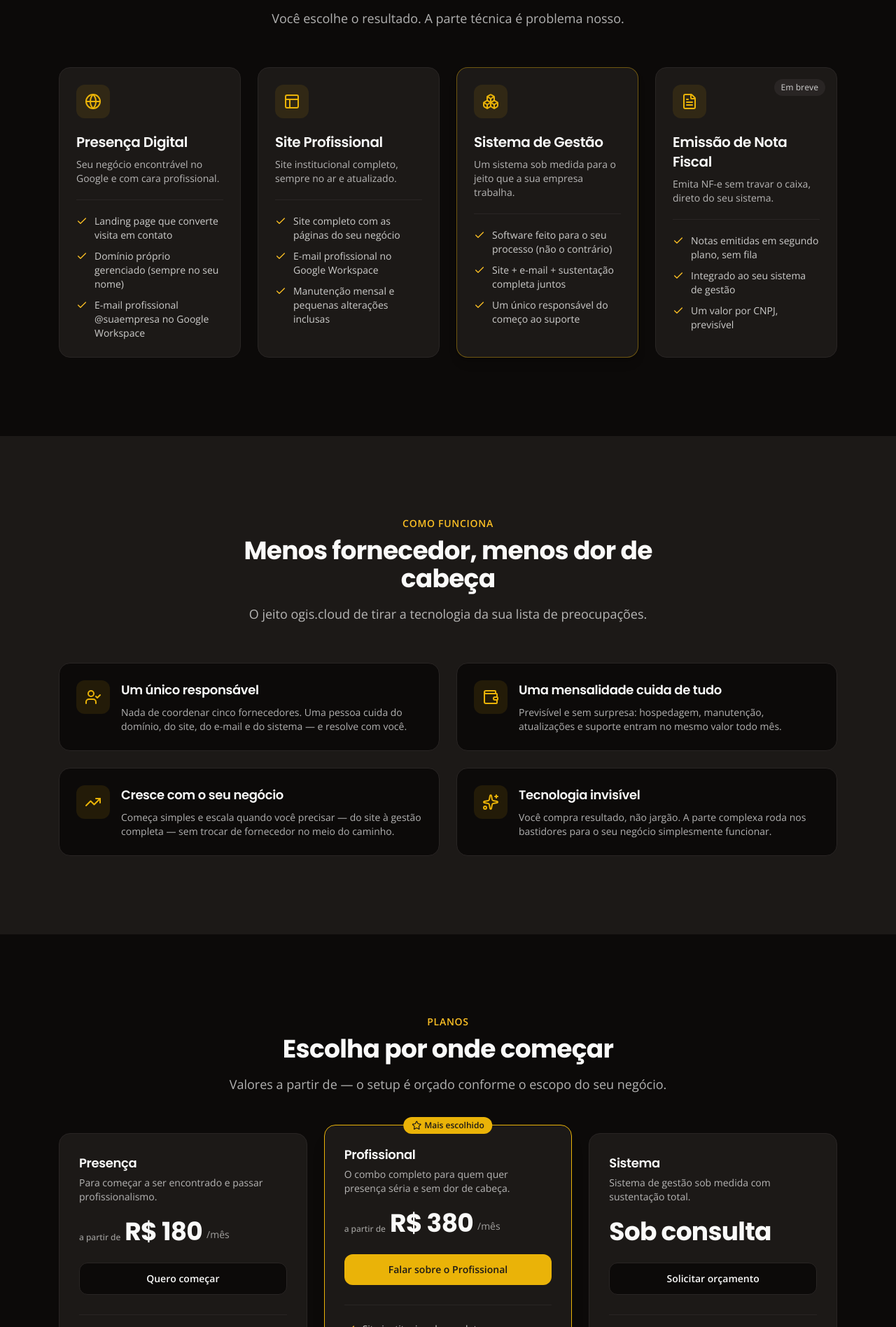
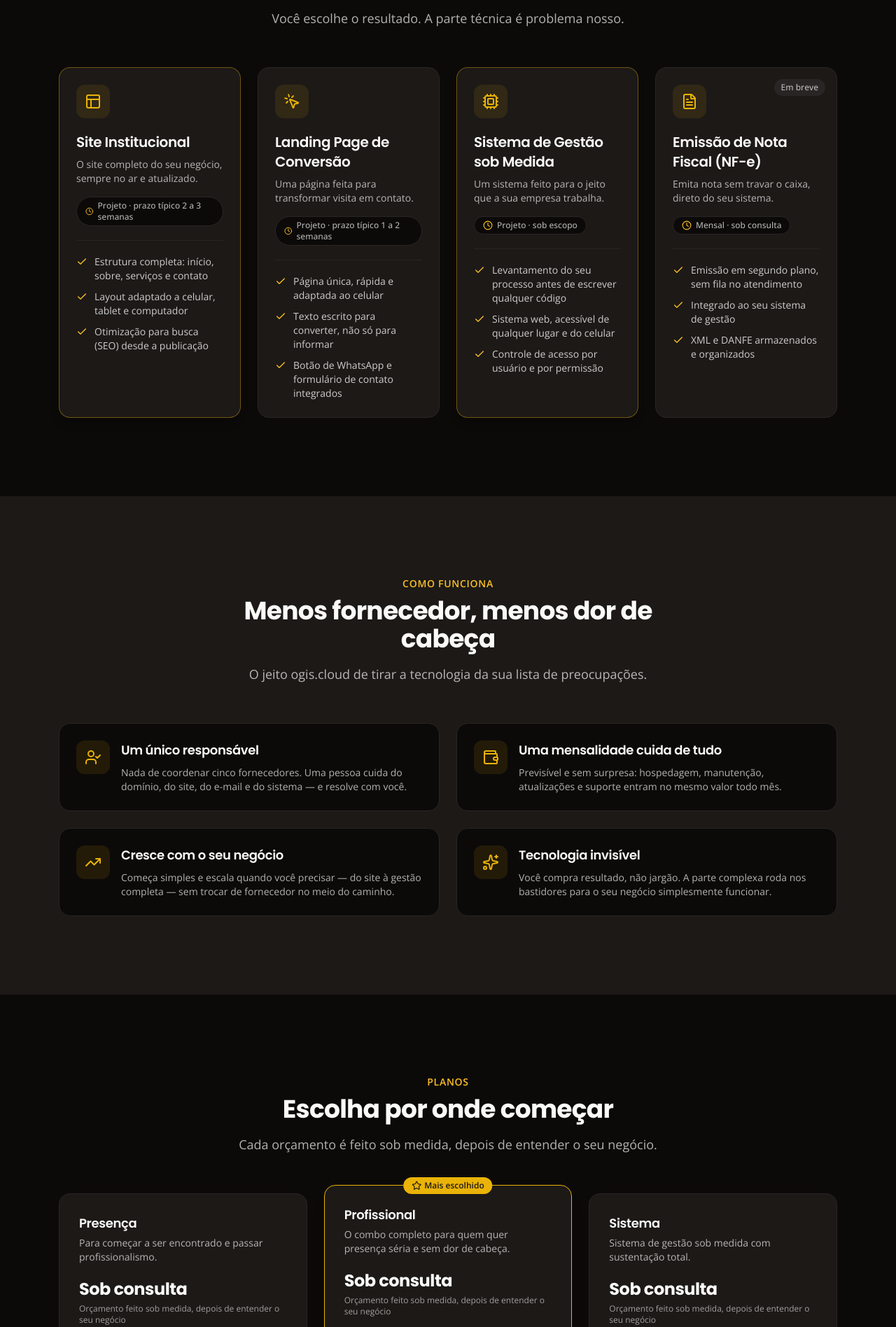
Before and after one commit to MarciovsRocha/ogis-cloud, a React (Vite) app: page / in a window 1280 px wide. Shown: the part 1044-2940 px from the top of the page at 70% size. Built offline with nearby package versions, Linux system fonts and the light colour scheme.

Commit message:
refactor: remove precos e deriva solucoes do catalogo

```diff
--- a/src/components/Planos.jsx
+++ b/src/components/Planos.jsx
@@ -10,7 +10,7 @@ export default function Planos() {
         <SectionHeading
           eyebrow="Planos"
           title="Escolha por onde começar"
-          subtitle="Valores a partir de — o setup é orçado conforme o escopo do seu negócio."
+          subtitle="Cada orçamento é feito sob medida, depois de entender o seu negócio."
         />
 
         <div className="mt-14 grid items-stretch gap-6 lg:grid-cols-3">
@@ -35,18 +35,13 @@ export default function Planos() {
                 <h3 className="text-lg font-semibold text-base-content">{plano.nome}</h3>
                 <p className="mt-1 min-h-10 text-sm text-base-content/70">{plano.resumo}</p>
 
-                <div className="mt-5 flex items-end gap-1.5">
-                  {plano.precoPrefixo && (
-                    <span className="mb-1 text-xs font-medium text-base-content/60">
-                      {plano.precoPrefixo}
-                    </span>
-                  )}
-                  <span className="font-display text-4xl font-bold text-base-content">
-                    {plano.preco}
+                <div className="mt-5 flex flex-col gap-1">
+                  <span className="font-display text-2xl font-bold text-base-content">
+                    Sob consulta
                   </span>
-                  {plano.periodo && (
-                    <span className="mb-1.5 text-sm text-base-content/60">{plano.periodo}</span>
-                  )}
+                  <span className="text-xs text-base-content/60">
+                    Orçamento feito sob medida, depois de entender o seu negócio
+                  </span>
                 </div>
 
                 <a
--- /dev/null
+++ b/src/components/SeloEscopo.jsx
@@ -0,0 +1,15 @@
+import { Clock } from "lucide-react";
+import { textoEscopo } from "../data/catalogo.js";
+
+// Ocupa o lugar do preço nos cards. Comunica escopo e prazo, não valor —
+// a cotação é sempre manual.
+export default function SeloEscopo({ item, className = "" }) {
+  return (
+    <span
+      className={`inline-flex items-center gap-1.5 rounded-full border border-base-300 bg-base-200 px-3 py-1 text-xs font-medium text-base-content/70 ${className}`}
+    >
+      <Clock className="h-3.5 w-3.5 text-accent" />
+      {textoEscopo(item)}
+    </span>
+  );
+}
--- a/src/components/Solucoes.jsx
+++ b/src/components/Solucoes.jsx
@@ -1,6 +1,7 @@
 import { Check } from "lucide-react";
 import { SOLUCOES } from "../data/solucoes.js";
 import SectionHeading from "./SectionHeading.jsx";
+import SeloEscopo from "./SeloEscopo.jsx";
 
 export default function Solucoes() {
   return (
@@ -14,7 +15,7 @@ export default function Solucoes() {
 
         <div className="mt-14 grid gap-6 sm:grid-cols-2 lg:grid-cols-4">
           {SOLUCOES.map((sol) => {
-            const Icon = sol.icon;
+            const Icon = sol.icone;
             return (
               <article
                 key={sol.nome}
@@ -32,8 +33,9 @@ export default function Solucoes() {
                 </div>
                 <h3 className="mt-5 text-xl font-semibold text-base-content">{sol.nome}</h3>
                 <p className="mt-2 text-sm text-base-content/70">{sol.resumo}</p>
+                <SeloEscopo item={sol} className="mt-4 self-start" />
                 <ul className="mt-5 flex flex-1 flex-col gap-2.5 border-t border-base-300 pt-5">
-                  {sol.itens.map((item) => (
+                  {sol.entregaveis.slice(0, 3).map((item) => (
                     <li key={item} className="flex items-start gap-2.5 text-sm text-base-content/80">
                       <Check className="mt-0.5 h-4 w-4 shrink-0 text-accent" />
                       {item}
--- a/src/data/planos.js
+++ b/src/data/planos.js
@@ -1,11 +1,8 @@
-// Planos com preço-âncora "a partir de" (decisão do Q&A). Valores vindos do
-// §2.1/§5.1 do relatório. O setup fica "sob escopo" — negociado na proposta.
+// Planos de entrada, sem preço: toda cotação é feita manualmente, caso a caso,
+// depois de entender o escopo do cliente. Os cards comunicam o que está incluso.
 export const PLANOS = [
   {
     nome: "Presença",
-    precoPrefixo: "a partir de",
-    preco: "R$ 180",
-    periodo: "/mês",
     resumo: "Para começar a ser encontrado e passar profissionalismo.",
     beneficios: [
       "Landing page profissional",
@@ -15,12 +12,10 @@ export const PLANOS = [
     ],
     cta: "Quero começar",
     destaque: false,
+    selo: null,
   },
   {
     nome: "Profissional",
-    precoPrefixo: "a partir de",
-    preco: "R$ 380",
-    periodo: "/mês",
     resumo: "O combo completo para quem quer presença séria e sem dor de cabeça.",
     beneficios: [
       "Site institucional completo",
@@ -35,9 +30,6 @@ export const PLANOS = [
   },
   {
     nome: "Sistema",
-    precoPrefixo: "",
-    preco: "Sob consulta",
-    periodo: "",
     resumo: "Sistema de gestão sob medida com sustentação total.",
     beneficios: [
       "Software sob medida para o seu processo",
@@ -48,6 +40,7 @@ export const PLANOS = [
     ],
     cta: "Solicitar orçamento",
     destaque: false,
+    selo: null,
   },
 ];
 
--- a/src/data/solucoes.js
+++ b/src/data/solucoes.js
@@ -1,48 +1,7 @@
-import { Globe, Layout, Boxes, FileText } from "lucide-react";
+import { buscarItem } from "./catalogo.js";
 
-// Produtos na VISÃO DO CLIENTE (§2.1 do relatório). Copy orientada a resultado
-// de negócio — nada de jargão técnico (banco, filas, containers ficam invisíveis).
-export const SOLUCOES = [
-  {
-    icon: Globe,
-    nome: "Presença Digital",
-    resumo: "Seu negócio encontrável no Google e com cara profissional.",
-    itens: [
-      "Landing page que converte visita em contato",
-      "Domínio próprio gerenciado (sempre no seu nome)",
-      "E-mail profissional @suaempresa no Google Workspace",
-    ],
-  },
-  {
-    icon: Layout,
-    nome: "Site Profissional",
-    resumo: "Site institucional completo, sempre no ar e atualizado.",
-    itens: [
-      "Site completo com as páginas do seu negócio",
-      "E-mail profissional no Google Workspace",
-      "Manutenção mensal e pequenas alterações inclusas",
-    ],
-  },
-  {
-    icon: Boxes,
-    nome: "Sistema de Gestão",
-    resumo: "Um sistema sob medida para o jeito que a sua empresa trabalha.",
-    itens: [
-      "Software feito para o seu processo (não o contrário)",
-      "Site + e-mail + sustentação completa juntos",
-      "Um único responsável do começo ao suporte",
-    ],
-    destaque: true,
-  },
-  {
-    icon: FileText,
-    nome: "Emissão de Nota Fiscal",
-    resumo: "Emita NF-e sem travar o caixa, direto do seu sistema.",
-    itens: [
-      "Notas emitidas em segundo plano, sem fila",
-      "Integrado ao seu sistema de gestão",
-      "Um valor por CNPJ, previsível",
-    ],
-    badge: "Em breve",
-  },
-];
+// As 4 soluções em destaque na home. O conteúdo mora em catalogo.js —
+// aqui só escolhemos quais aparecem e em que ordem.
+const DESTAQUES = ["site-institucional", "landing-page", "sistema-gestao", "nota-fiscal"];
+
+export const SOLUCOES = DESTAQUES.map(buscarItem);
```
